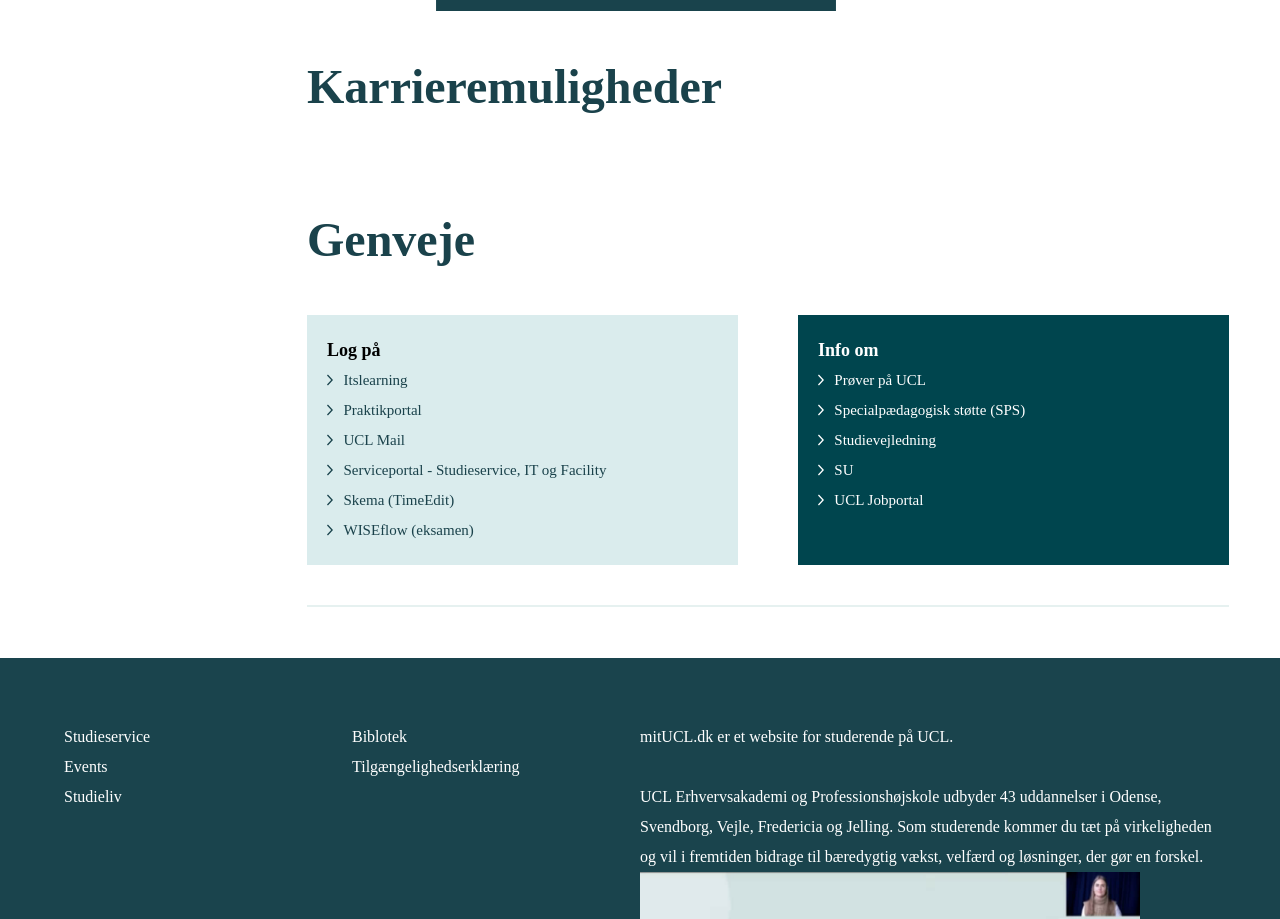
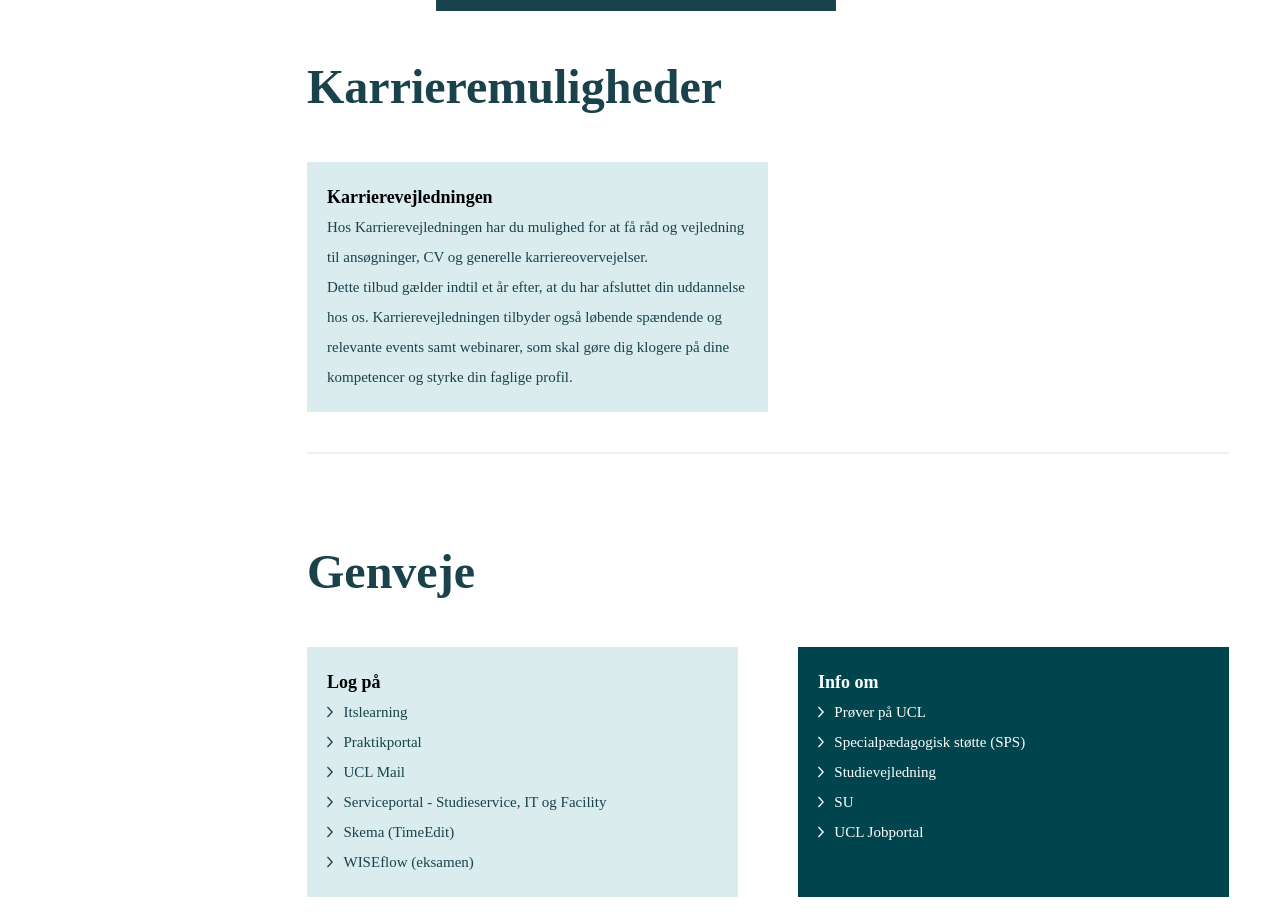
Before and after one commit to Kristoffer-Staugaard/hovedopgave, a Vue app: page /#/ in a window 1280 px wide. Shown: the part 2583-3502 px from the top of the page. Built offline with nearby package versions, Linux system fonts and the light colour scheme; a web font is replaced by a local one.

Commit message:
main css

```diff
--- a/src/assets/main.css
+++ b/src/assets/main.css
@@ -179,3 +179,8 @@ padding-top: 15px;
 .list img {
     margin-right: 10px;
 }
+
+.blue-card {
+    background-color: #daeced;
+    padding: 20px;
+  }
--- a/src/components/KVmuligheder.vue
+++ b/src/components/KVmuligheder.vue
@@ -1,11 +1,22 @@
 <template>
-    <section>
-        <h2>Karrieremuligheder</h2>
-        <div class=""></div>
-    </section>
-
+  <section>
+    <h2>Karrieremuligheder</h2>
+    <div class="buttom-divider">
+      <div class="buttom-divider-width">
+        <div class="blue-card">
+          <h3>Karrierevejledningen</h3>
+          <p>
+            Hos Karrierevejledningen har du mulighed for at få råd og vejledning
+            til ansøgninger, CV og generelle karriereovervejelser. <br> Dette tilbud
+            gælder indtil et år efter, at du har afsluttet din uddannelse hos
+            os. Karrierevejledningen tilbyder også løbende spændende og
+            relevante events samt webinarer, som skal gøre dig klogere på dine
+            kompetencer og styrke din faglige profil.
+          </p>
+        </div>
+      </div>
+    </div>
+  </section>
 </template>
 
-<style scoped>
-
-</style>
+<style scoped></style>
```
